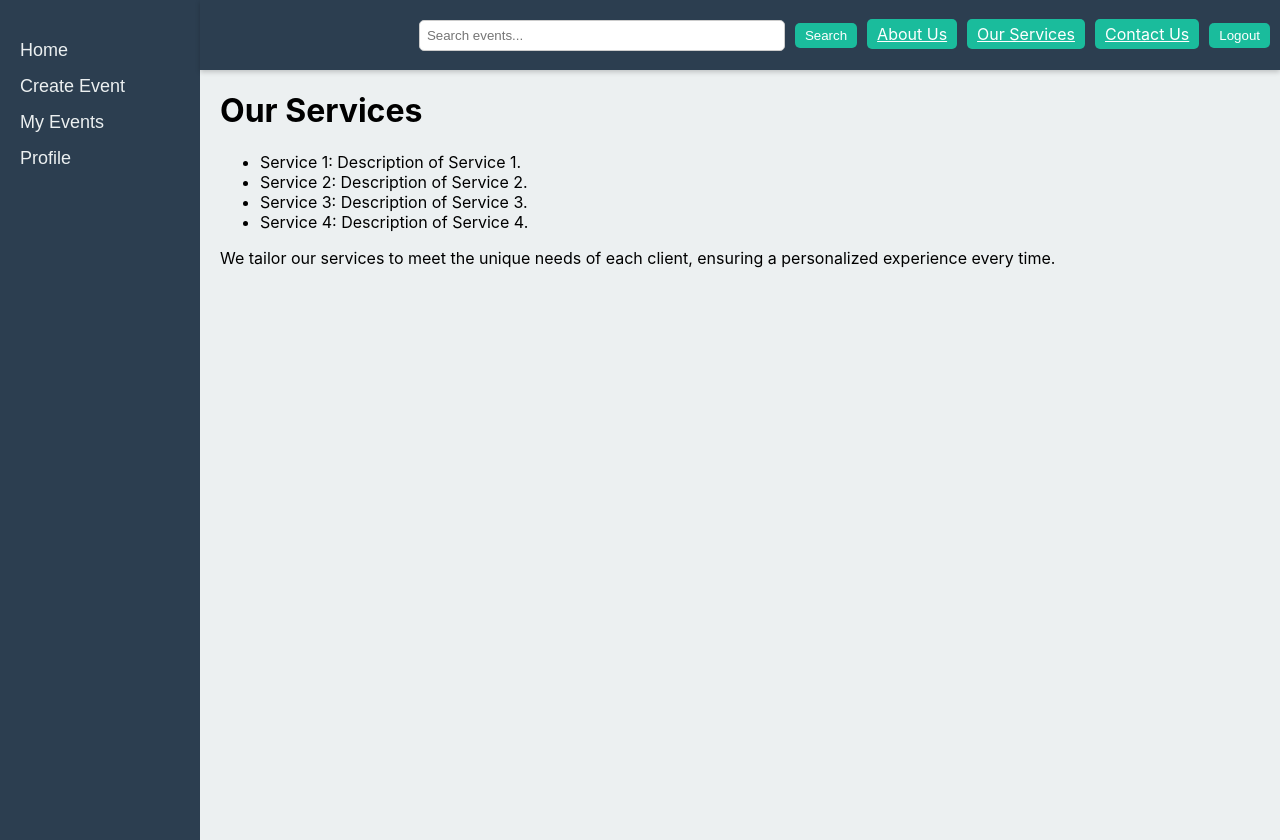
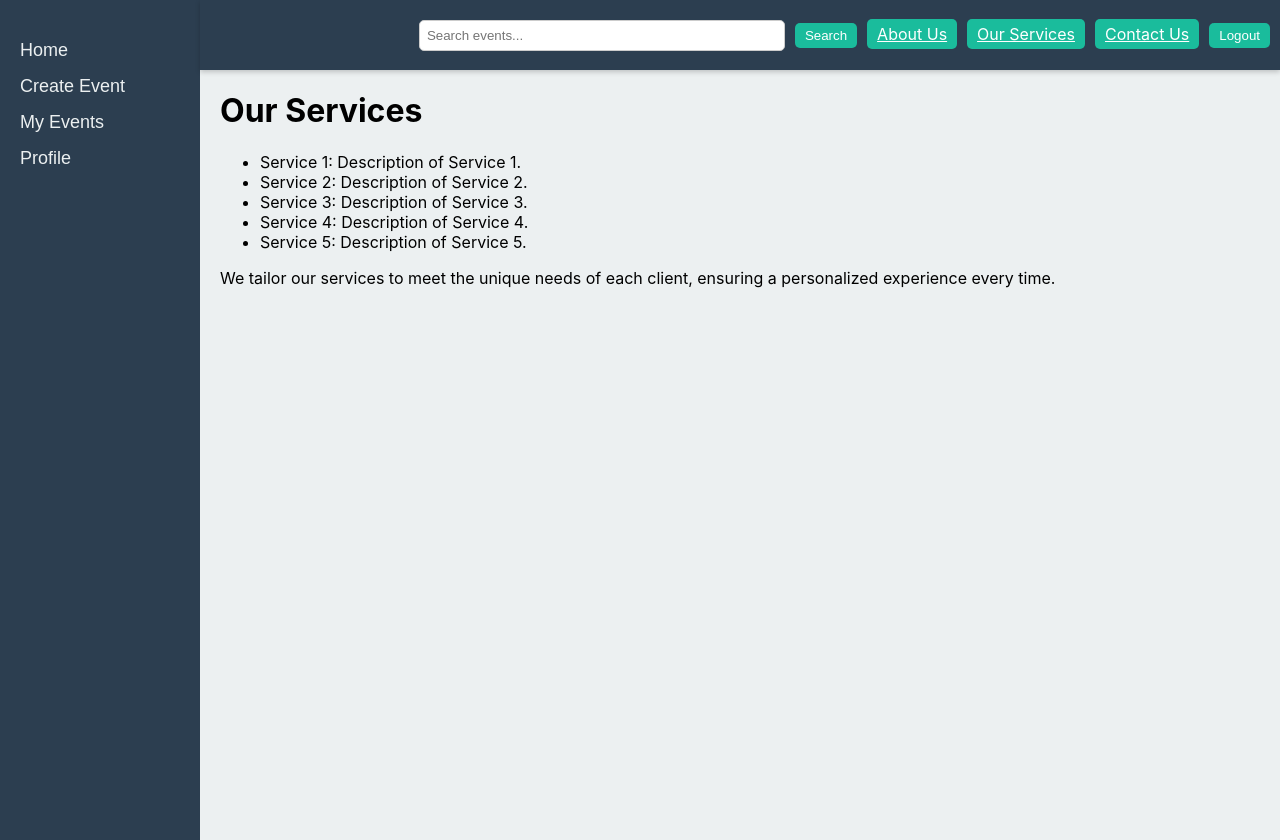
Before and after one commit to WalterSyd/EVENT-MGT-APP, a React (Create React App) app in the folder client/: page /services in a window 1280 px wide. Built offline with nearby package versions, Linux system fonts and the light colour scheme.

Commit message:
added services

```diff
--- a/client/src/components/OurServices.js
+++ b/client/src/components/OurServices.js
@@ -10,6 +10,7 @@ const OurServices = () => {
                 <li>Service 2: Description of Service 2.</li>
                 <li>Service 3: Description of Service 3.</li>
                 <li>Service 4: Description of Service 4.</li>
+                <li>Service 5: Description of Service 5.</li>
             </ul>
             <p>
                 We tailor our services to meet the unique needs of each client,
```
